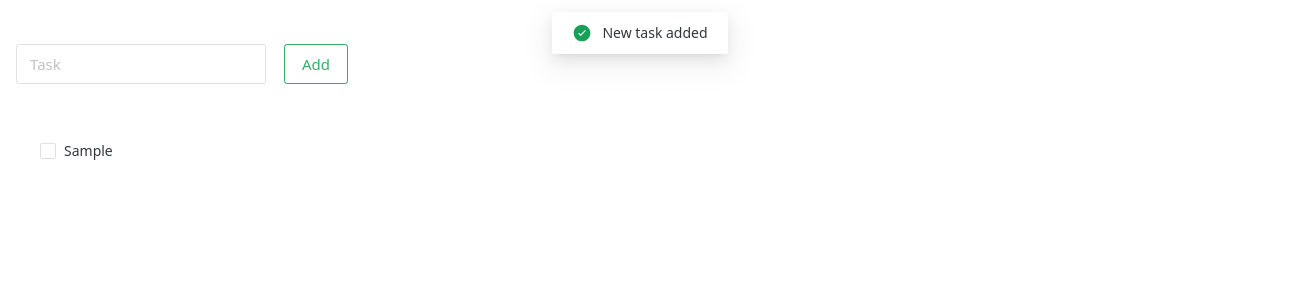
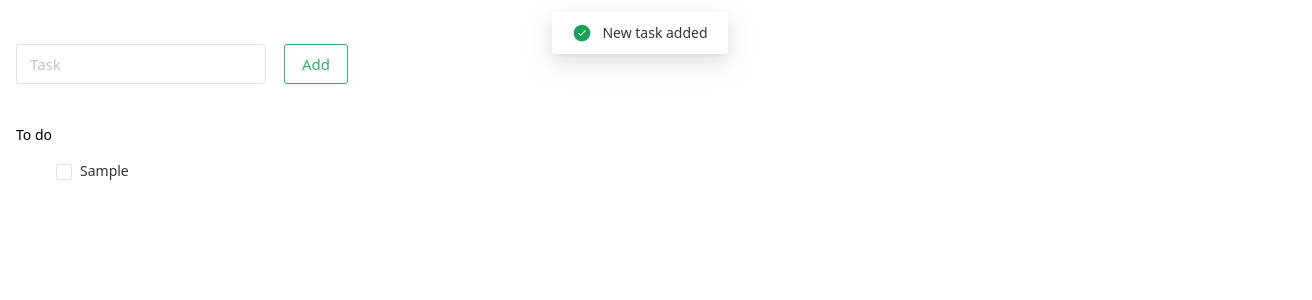
Before and after one commit to evagapi/ironhack-final-project-group-3, a Vue app: page / in a window 1280 px wide. Both pictures are taken after typing "Sample" into the empty fields and a click on the button "Add". Shown: the top 300 px of the page, 1312 px wide, since content can reach past the window. Built offline with nearby package versions, Linux system fonts and the light colour scheme.

Commit message:
refactor: use methods from store to get data

```diff
--- a/src/components/TodoList.vue
+++ b/src/components/TodoList.vue
@@ -1,12 +1,12 @@
 <template>
+  <div class="form-wrapper">
     <NForm
-    ref="form"
+      ref="formRef"
       inline
       :label-width="80"
       :model="formValue"
       :rules="rules"
       size="large"
-    class="task-input"
       @submit="handleSubmit"
     >
       <n-form-item path="task">
@@ -17,14 +17,18 @@
       </n-form-item>
     </NForm>
 
+    <p v-if="tasks.length > 0">To do</p>
     <ul class="tasks-list">
-    <li v-for="task in TasksStore.tasks" :key="task.title">
-      <n-checkbox v-model:checked="task.isDone"> {{ task.title }} </n-checkbox>
+      <li v-for="task in tasks" :key="task.title">
+        <n-checkbox v-model:checked="task.isDone">
+          {{ task.title }}
+        </n-checkbox>
       </li>
     </ul>
+  </div>
 </template>
 
-<script>
+<script setup>
 import { useTasksStore } from "../stores/TasksStore";
 import {
   NForm,
@@ -34,59 +38,48 @@ import {
   NCheckbox,
   useMessage,
 } from "naive-ui";
-export default {
-  components: {
-    NForm,
-    NFormItem,
-    NInput,
-    NButton,
-    NCheckbox,
-  },
-  setup() {
+import { reactive, ref } from "vue";
+
 const message = useMessage();
-    return { message };
-  },
-  data() {
-    return {
-      formValue: {
+const formValue = reactive({
   task: "",
-      },
-      rules: {
+});
+
+const formRef = ref(null);
+
+const rules = {
   task: {
     required: true,
     message: "Please enter your task",
     trigger: ["input"],
   },
-      },
-      TasksStore: useTasksStore(),
 };
-  },
 
-  methods: {
-    handleSubmit(e) {
+const { tasks, addTask } = useTasksStore();
+
+function handleSubmit(e) {
   e.preventDefault();
-      this.$refs.form
-        .validate()
+  formRef.value
+    ?.validate()
     .then(() => {
-          this.TasksStore.tasks.push({
-            title: this.formValue.task,
+      addTask({
+        title: formValue.task,
         isDone: false,
       });
-          this.formValue.task = "";
-          this.message.success("New task added");
+      formValue.task = "";
+      message.success("New task added");
     })
     .catch((errors) => {
       console.log(errors);
-          this.message.error("A task must not be empty");
+      message.error("A task must not be empty");
     });
-    },
-  },
-};
+}
 </script>
 
 <style scoped>
-.task-input {
+.form-wrapper {
   padding: 1rem;
+  margin: auto;
 }
 .tasks-list {
   list-style-type: none;
--- a/src/stores/TasksStore.js
+++ b/src/stores/TasksStore.js
@@ -1,9 +1,12 @@
 import { defineStore } from "pinia";
+import { reactive } from "vue";
 
-export const useTasksStore = defineStore("TasksStore", {
-  state: () => {
-    return {
-      tasks: [],
-    };
-  },
+export const useTasksStore = defineStore("tasks", () => {
+  const tasks = reactive([]);
+
+  function addTask(task) {
+    tasks.push(task);
+  }
+
+  return { tasks, addTask };
 });
```
Lines whose indentation alone changed are shown as unchanged.
